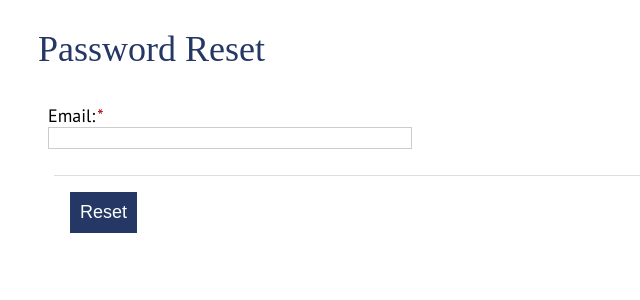
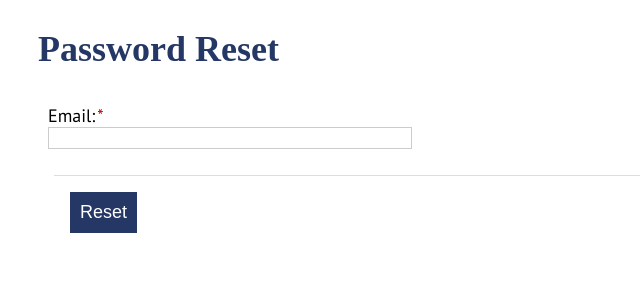
Before and after one commit to partio-scout/kululasku, a Django app: page /accounts/password/reset/ in a window 1280 px wide. Shown: the part 84-384 px from the top of the page, without its empty margins (0-640 px from the left). Run offline with Django 3.2, Linux system fonts and the light colour scheme; parts of the project's set-up code (start-up, migrations or seed data) failed here and were passed over; some libraries are stand-ins or nearby versions.

Commit message:
h1 weight

```diff
--- a/static/expenseapp/css/style.css
+++ b/static/expenseapp/css/style.css
@@ -29,7 +29,6 @@ ul {
 
 h1, h2, h3 {
   font-family: "Tondu Beta";
-  font-weight: normal;
   color: #253764;
 }
 
```
